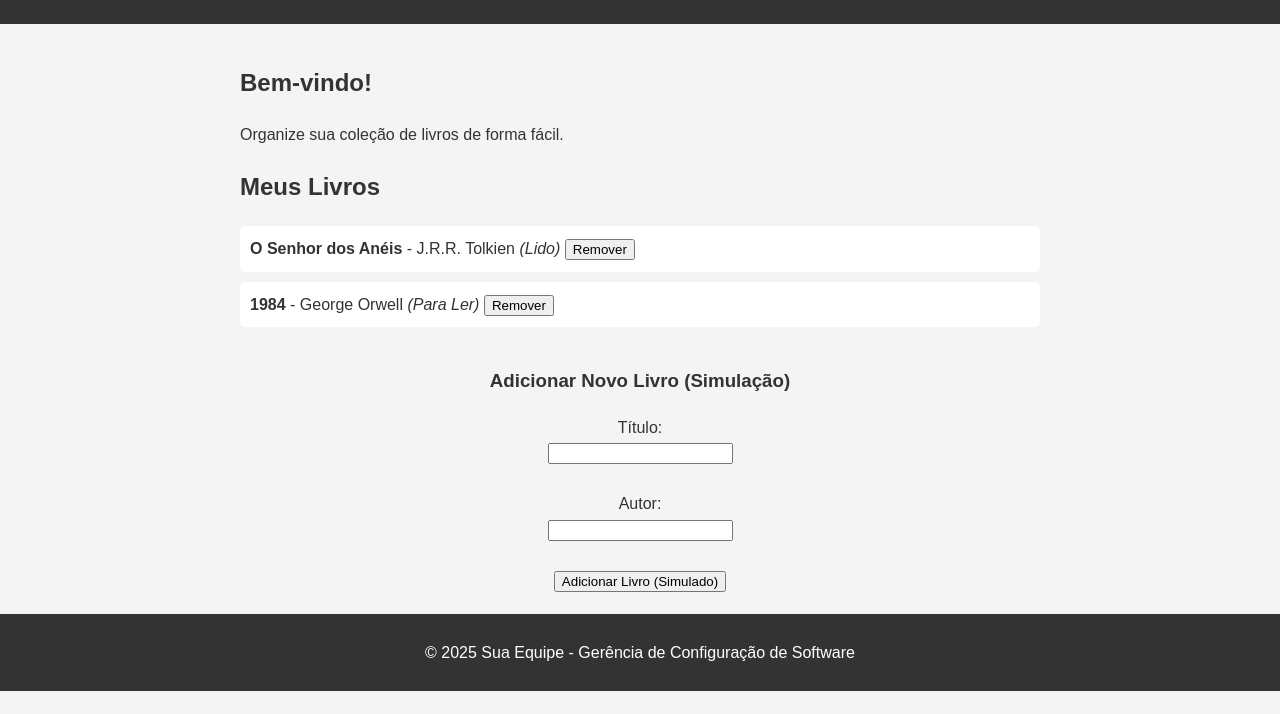
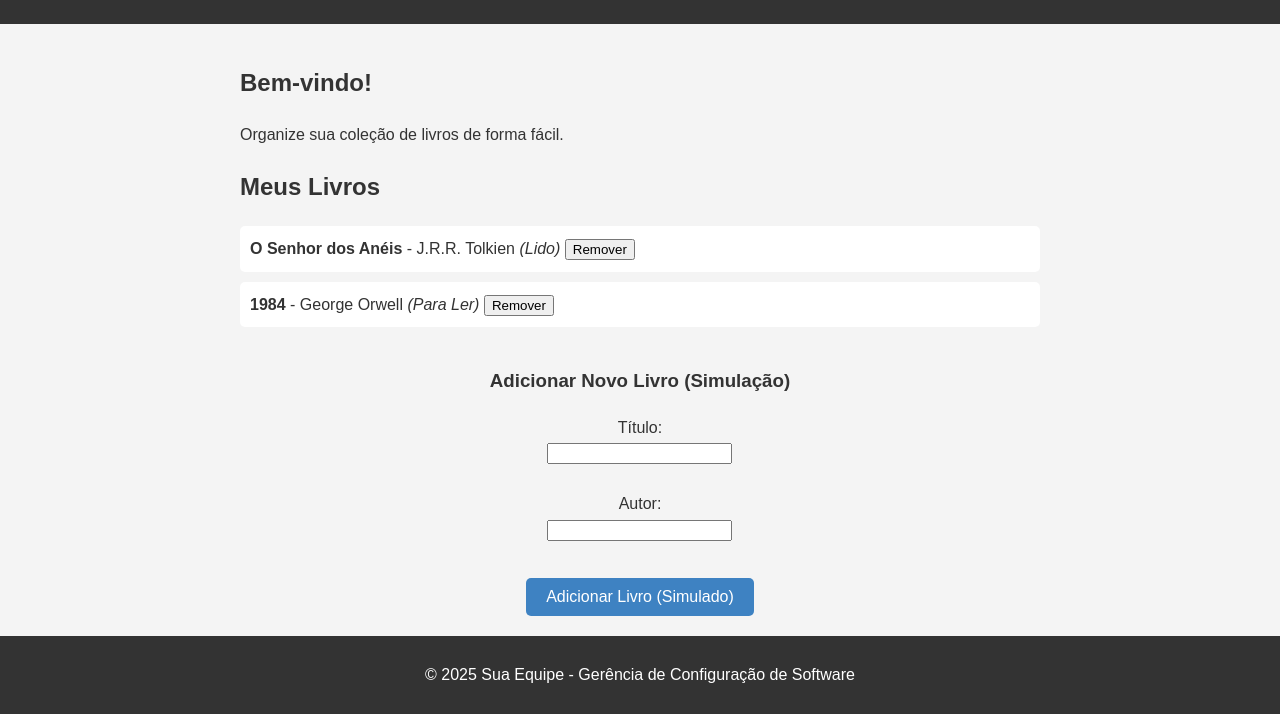
Before and after one commit to juliacamposn/prova-2-de-GCS, a plain HTML site: page index.html in a window 1280 px wide. Shown: the part 102-816 px from the top of the page. Drawn offline with Linux system fonts and the light colour scheme.

Commit message:
style: adicionado estilo ao botão de adicionar livro

```diff
--- a/index.html
+++ b/index.html
@@ -30,7 +30,7 @@
             <input type="text" id="titulo" name="titulo" required><br><br>
             <label for="autor">Autor:</label><br>
             <input type="text" id="autor" name="autor" required><br><br>
-            <button type="submit">Adicionar Livro (Simulado)</button>
+            <button id="button" type="submit">Adicionar Livro (Simulado)</button>
             </form>
         </section>
 
--- a/style.css
+++ b/style.css
@@ -36,3 +36,22 @@ footer {
     bottom: 0;
     width: 100%;
 }
+
+#button {
+    display: flex;
+    justify-content: center;
+    align-items: center;
+    margin-top: 10px;
+    padding: 10px 20px;
+    background-color: #3e82c2;
+    color: #fff;
+    border: none;
+    border-radius: 5px;
+    cursor: pointer;
+    font-size: 16px;
+    transition: background-color 0.3s ease;
+}
+
+#button:hover {
+    background-color: #0056b3;
+}
```
